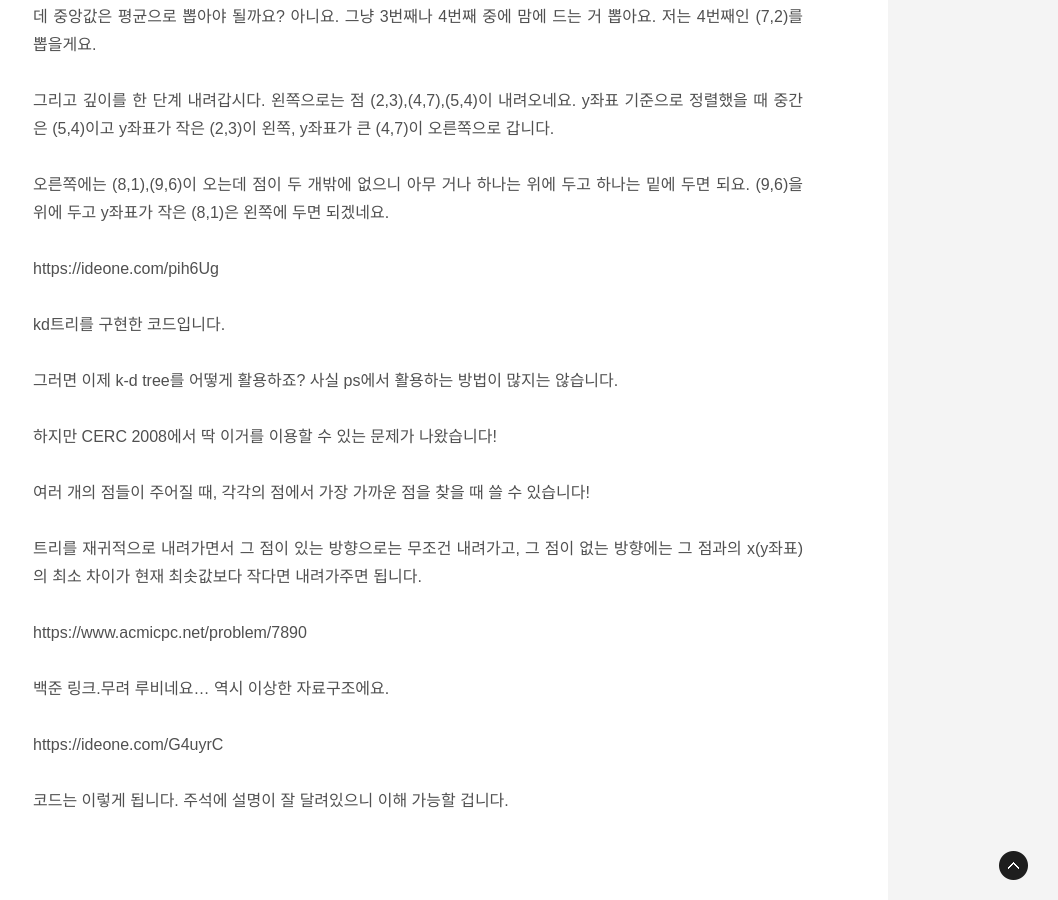
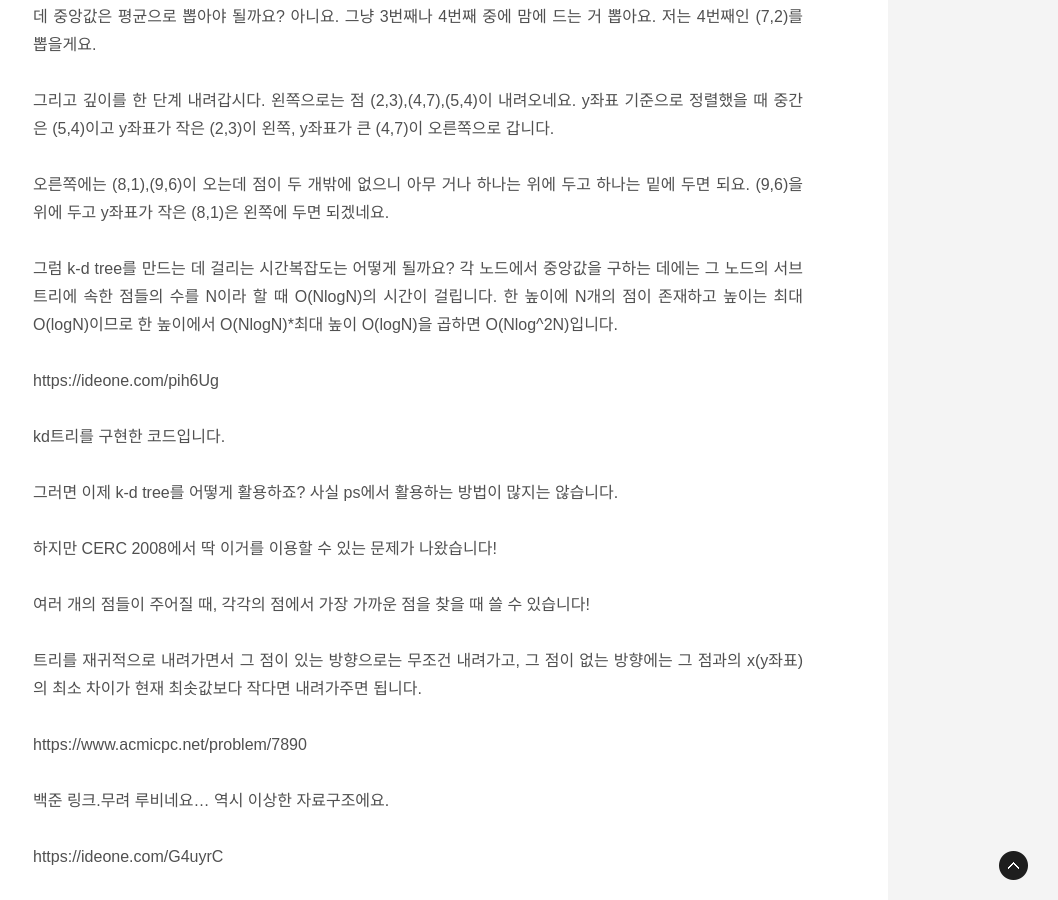
Before and after one commit to algoshitpo/algoshitpo.github.io, a Jekyll site: the page built from _posts/2020-02-09-kdtree.md, in a window 1280 px wide and 900 px high, scrolled down 2158 px. Shown: the whole window, without its empty margins (222-1280 px from the left). Built offline with Jekyll 4.4.1, drawn with Linux system fonts in a browser that asks for light colours; some web fonts are replaced.

Commit message:
Update 2020-02-09-kdtree.md

```diff
--- a/_posts/2020-02-09-kdtree.md
+++ b/_posts/2020-02-09-kdtree.md
@@ -63,6 +63,8 @@ k차원의 점들이 N개 존재한다 합시다. 먼저 우리는 N개의 점
 
 오른쪽에는 (8,1),(9,6)이 오는데 점이 두 개밖에 없으니 아무 거나 하나는 위에 두고 하나는 밑에 두면 되요. (9,6)을 위에 두고 y좌표가 작은 (8,1)은 왼쪽에 두면 되겠네요.
 
+그럼 k-d tree를 만드는 데 걸리는 시간복잡도는 어떻게 될까요? 각 노드에서 중앙값을 구하는 데에는 그 노드의 서브트리에 속한 점들의 수를 N이라 할 때 O(NlogN)의 시간이 걸립니다. 한 높이에 N개의 점이 존재하고 높이는 최대 O(logN)이므로 한 높이에서 O(NlogN)*최대 높이 O(logN)을 곱하면 O(Nlog^2N)입니다.
+
 https://ideone.com/pih6Ug
 
 kd트리를 구현한 코드입니다.
```
